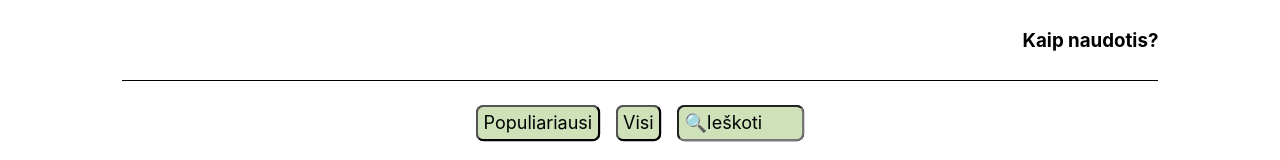
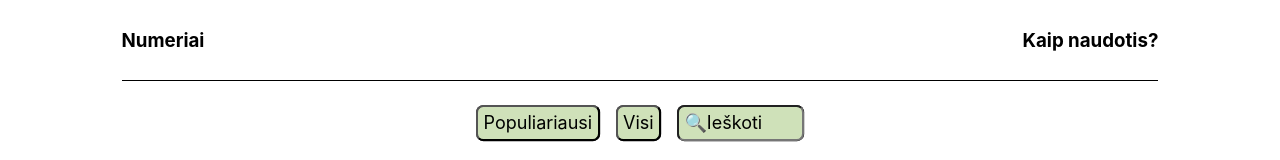
Before and after one commit to Mancefas/Y-something, a React (Create React App) app: page / in a window 1280 px wide. Shown: the top 160 px of the page. Built offline with nearby package versions, Linux system fonts and the light colour scheme.

Commit message:
Component with nr plates added, context to index

```diff
--- a/src/App.tsx
+++ b/src/App.tsx
@@ -1,18 +1,18 @@
 import "./App.css";
 
 import Header from "./components/Header";
+import NumberPlates from "./components/numberPlates/NumberPlates";
 import ReglamentBtns from "./components/ReglamentBtns";
 
-import { DataContextProvider } from "./context/DataContext";
+import { useDataContext } from "./context/DataContext";
 
 function App() {
+  const { whatBtnsToShow } = useDataContext();
   return (
-    <DataContextProvider>
-      <div className="App">
-        <Header />
-        <ReglamentBtns />
-      </div>
-    </DataContextProvider>
+    <div className="App">
+      <Header />
+      {whatBtnsToShow === "regl" ? <ReglamentBtns /> : <NumberPlates />}
+    </div>
   );
 }
 
--- a/src/components/Header.tsx
+++ b/src/components/Header.tsx
@@ -1,6 +1,17 @@
 import HowToUseIt from "./HowToUseIt";
 
+import { useDataContext } from "../context/DataContext";
+
 const Header = () => {
+  const { setWhatBtnsToShow, whatBtnsToShow } = useDataContext();
+
+  const clickedReglmHandler = (
+    e: React.MouseEvent<HTMLHeadingElement, MouseEvent>
+  ) => setWhatBtnsToShow("regl");
+  const clickedNumbHandler = (
+    e: React.MouseEvent<HTMLHeadingElement, MouseEvent>
+  ) => setWhatBtnsToShow("num");
+
   return (
     <>
       <div
@@ -11,9 +22,21 @@ const Header = () => {
           width: "90%",
           display: "flex",
           alignItems: "center",
-          justifyContent: "end",
+          justifyContent: "space-between",
         }}
       >
+        <div style={{ display: "flex", gap: "2rem" }}>
+          {whatBtnsToShow === "num" ? (
+            <h3 style={{ cursor: "pointer" }} onClick={clickedReglmHandler}>
+              Reglamentai
+            </h3>
+          ) : (
+            <h3 style={{ cursor: "pointer" }} onClick={clickedNumbHandler}>
+              Numeriai
+            </h3>
+          )}
+        </div>
+
         <HowToUseIt />
       </div>
     </>
--- a/src/components/HowToUseIt.tsx
+++ b/src/components/HowToUseIt.tsx
@@ -19,9 +19,9 @@ const HowToUseIt = () => {
 
       {/* Modal */}
 
-      <div data-testid="modal">
       {showModal && (
         <div
+          data-testid="modal"
           onClick={hideModalHandler}
           style={{
             display: "flex",
@@ -73,9 +73,9 @@ const HowToUseIt = () => {
             </div>
             <h3 style={{ margin: "1rem" }}>⬇️</h3>
             <h3 style={{ width: "75%", textAlign: "center" }}>
-                Tada pasirenkam kur reikia pateikti tekstą ir ten paspaudus
-                antrą pelės mygtuką ir paspaudžiam "paste"/"įklijuoti" arba
-                spaudžiam "CTRL" + "V"
+              Tada pasirenkam kur reikia pateikti tekstą ir ten paspaudus antrą
+              pelės mygtuką ir paspaudžiam "paste"/"įklijuoti" arba spaudžiam
+              "CTRL" + "V"
             </h3>
             <h3 style={{ margin: "1rem" }}>⬇️</h3>
             <input
@@ -90,7 +90,6 @@ const HowToUseIt = () => {
           </div>
         </div>
       )}
-      </div>
     </>
   );
 };
--- /dev/null
+++ b/src/components/numberPlates/NumberPlates.tsx
@@ -0,0 +1,34 @@
+import { nrPlates } from "../../store/data";
+
+const NumberPlates = () => {
+  const clickedHandler = (
+    e: React.MouseEvent<HTMLButtonElement, MouseEvent>
+  ) => {
+    const clickedId = (e.target as HTMLElement).id;
+    const clickedItem = nrPlates.filter(
+      (item) => item.shortNr === `${clickedId}`
+    );
+    const textFromClickedId = clickedItem[0].fullNr;
+    navigator.clipboard.writeText(`${textFromClickedId}`);
+  };
+
+  return (
+    <div
+      className="btnsDiv"
+      style={{ margin: "auto", paddingTop: "2rem", paddingBottom: "2rem" }}
+    >
+      {nrPlates.map((e) => (
+        <button
+          key={e.shortNr}
+          className="btn"
+          id={e.shortNr}
+          onClick={clickedHandler}
+        >
+          {e.shortNr}
+        </button>
+      ))}
+    </div>
+  );
+};
+
+export default NumberPlates;
--- a/src/context/DataContext.tsx
+++ b/src/context/DataContext.tsx
@@ -9,6 +9,8 @@ type DataContextTypes = {
   initialData: { name: string; text: string; mostUsed?: boolean }[];
   searchInput: string;
   setSearchInput: (item: string) => void;
+  whatBtnsToShow: string;
+  setWhatBtnsToShow: (item: string) => void;
 };
 const DataContext = createContext({} as DataContextTypes);
 
@@ -23,6 +25,7 @@ type DataContextProviderProps = {
 export function DataContextProvider({ children }: DataContextProviderProps) {
   const [dataToShow, setDataToShow] = useState(data);
   const [searchInput, setSearchInput] = useState("");
+  const [whatBtnsToShow, setWhatBtnsToShow] = useState("regl");
 
   const initialData = data;
 
@@ -34,6 +37,8 @@ export function DataContextProvider({ children }: DataContextProviderProps) {
         initialData,
         searchInput,
         setSearchInput,
+        whatBtnsToShow,
+        setWhatBtnsToShow,
       }}
     >
       {children}
--- a/src/index.tsx
+++ b/src/index.tsx
@@ -2,12 +2,15 @@ import React from "react";
 import ReactDOM from "react-dom/client";
 import "./index.css";
 import App from "./App";
+import { DataContextProvider } from "./context/DataContext";
 
 const root = ReactDOM.createRoot(
   document.getElementById("root") as HTMLElement
 );
 root.render(
   <React.StrictMode>
-    <App />
+    <DataContextProvider>
+      <App />
+    </DataContextProvider>
   </React.StrictMode>
 );
--- a/src/store/data.js
+++ b/src/store/data.js
@@ -49,6 +49,12 @@ const data = [
   { name: "Y996", text: "NETAIKOMA R833/14 3B 1 DRAUDIMAI" },
 ];
 
+const nrPlates = [
+  { shortNr: "CGN", fullNr: "MAN/CGN022//BG512" },
+  { shortNr: "DZZ", fullNr: "MAN/DZZ097//CK256" },
+  { shortNr: "JFN", fullNr: "MAN/JFN391//HR562" },
+];
+
 const sameText = "PREKĖMS NETAIKOMAS REGL.";
 
-export { data, sameText };
+export { data, sameText, nrPlates };
```
Lines whose indentation alone changed are shown as unchanged.
